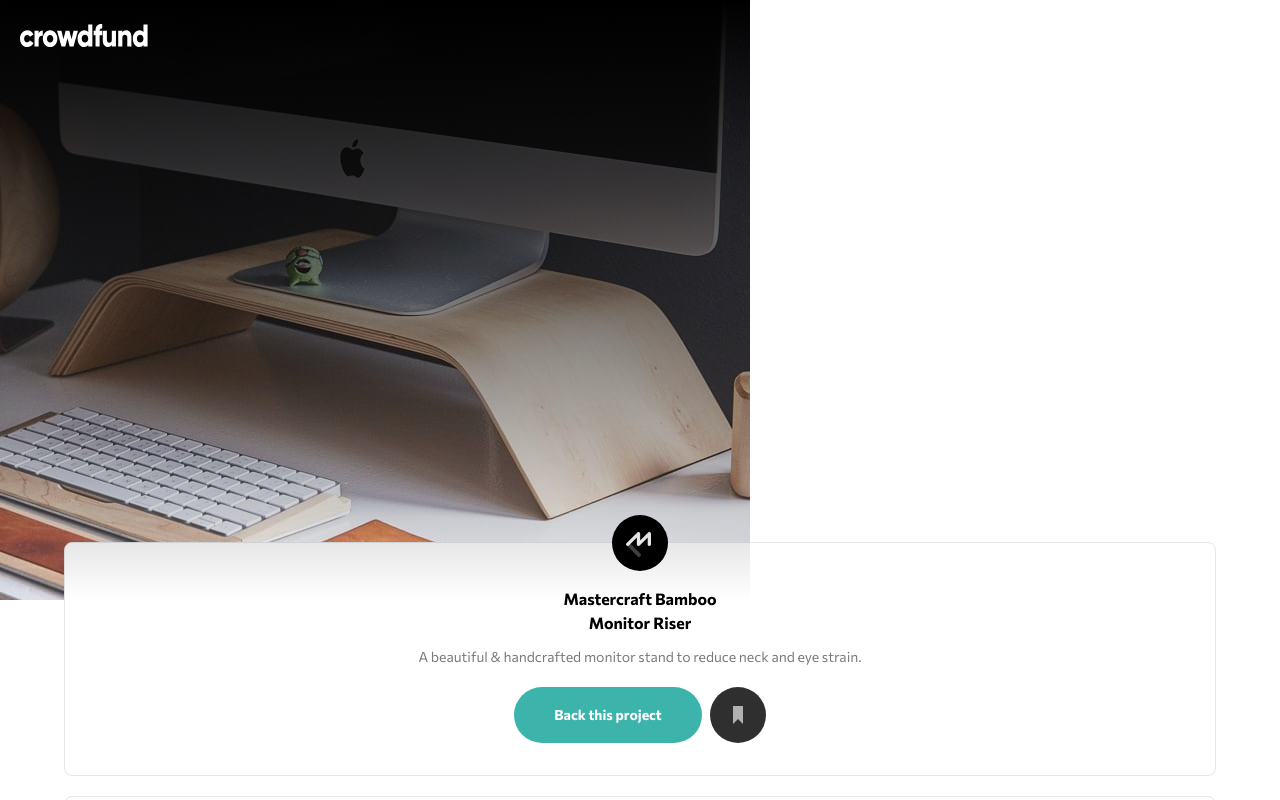
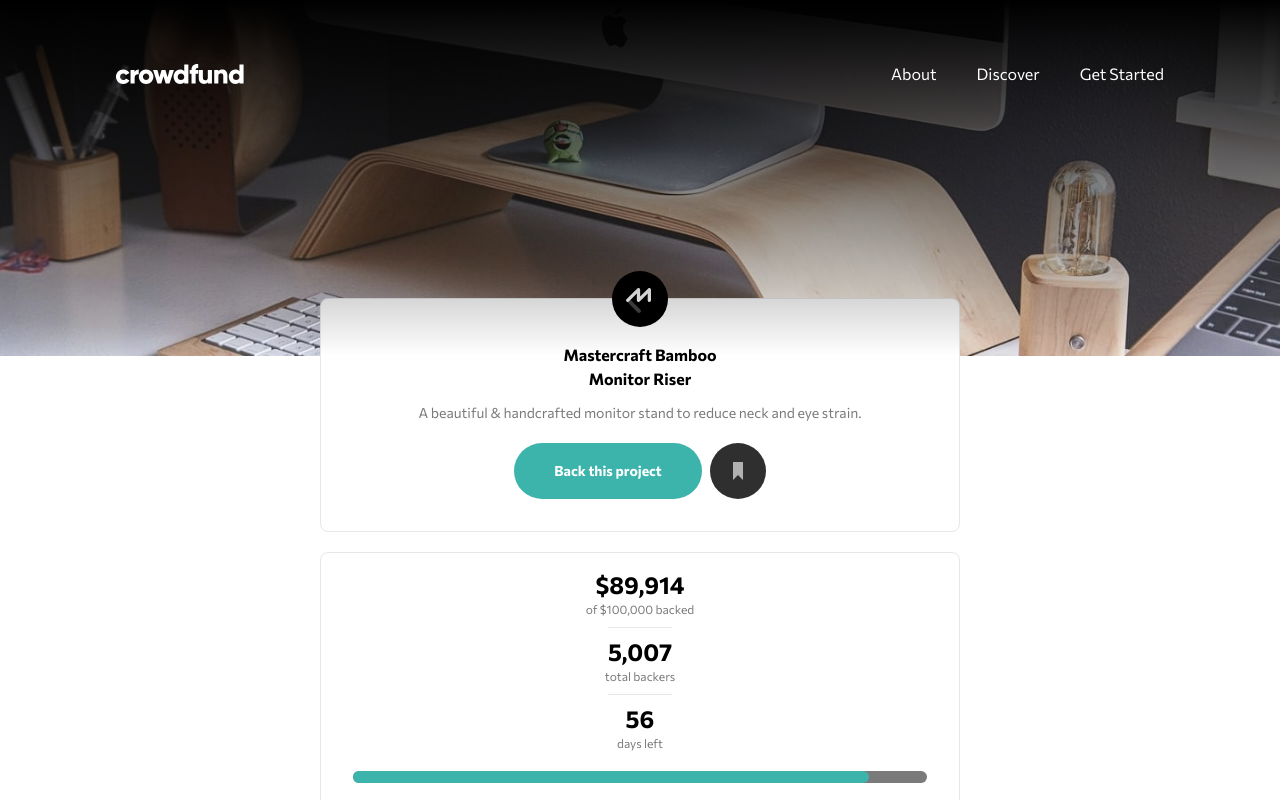
Before and after one commit to Julius-Sol/crowdfunding-product-page-main-react, a React (Vite) app: page / in a window 1280 px wide. Shown: the top 800 px of the page. Built offline with nearby package versions, Linux system fonts and the light colour scheme.

Commit message:
Add desktop design for base page

```diff
--- a/src/App.jsx
+++ b/src/App.jsx
@@ -2,6 +2,7 @@ import { useState } from 'react'
 import Navbar from './components/Navbar';
 import ProjectPage from './components/ProjectPage';
 import heroMobile from './assets/image-hero-mobile.jpg'
+import heroDesktop from './assets/image-hero-desktop.jpg'
 
 function App() {
 
@@ -9,7 +10,7 @@ function App() {
     <div className='absolute font-commissioner text-base -z-50'>
       <Navbar />
       <div className="inline-block bg-gradient-to-b from-black -z-10">
-        <img src={heroMobile} alt="mac desktop background image" className='relative -z-20' />
+        <img src={heroMobile} srcSet={`${heroMobile} 750w, ${heroDesktop} 1444w`} alt="mac desktop background image" className='relative -z-20 w-screen' />
       </div>
       <ProjectPage />
     </div>
--- a/src/components/Navbar.jsx
+++ b/src/components/Navbar.jsx
@@ -13,15 +13,15 @@ const openMenu = () => {
 console.log(openNavMenu)
 
   return (
-    <nav role="navigation" className='absolute flex flex-col'>
-      <div className='w-screen flex justify-between py-6 px-5'>
+    <nav role="navigation" className='absolute flex flex-col tablet:flex-row tablet:justify-between tablet:w-screen tablet:items-center tablet:px-24 tablet:py-10'>
+      <div className='tablet:w-auto w-screen flex justify-between py-6 px-5'>
         <img src={logo} alt="logo" />
-        {openNavMenu? <img src={hamburger} alt="menu icon" className='py-1' onClick={openMenu}/> : <img src={closeIcon} alt="Close Button" className='py-1' onClick={openMenu}/> }
+        {openNavMenu? <img src={hamburger} alt="menu icon" className='py-1 tablet:hidden ' onClick={openMenu}/> : <img src={closeIcon} alt="Close Button" className='py-1' onClick={openMenu}/> }
       </div>
-      <div className={openNavMenu? 'hidden': 'absolute flex flex-col self-center w-screen border-b-2.1 px-5 top-20'}>
-        <ul className='bg-white rounded-lg'>
-          <li className='border-b-[.12rem] py-5 px-5 '><a href="#">About</a></li>
-          <li className='border-b-[.12rem] py-5 px-5'><a href="#">Discover</a></li>
+      <div className={openNavMenu? 'hidden tablet:block ': 'absolute flex flex-col self-center w-screen border-b-2.1 px-5 top-20'}>
+        <ul className='bg-white rounded-lg tablet:bg-transparent tablet:text-white tablet:flex'>
+          <li className='border-b-[.12rem] py-5 px-5 tablet:border-b-[0]'><a href="#">About</a></li>
+          <li className='border-b-[.12rem] py-5 px-5 tablet:border-b-[0]'><a href="#">Discover</a></li>
           <li className='py-5 px-5'><a href="#">Get Started</a></li>
         </ul>
       </div>
--- a/src/components/ProjectPage.jsx
+++ b/src/components/ProjectPage.jsx
@@ -8,7 +8,7 @@ export default function ProjectPage() {
 const percentFinished = 89914 / 100000 * 100 + '%';
 
   return (
-    <main className = " relative -top-16 mx-auto my-0 w-[90%] -z-[5]">
+    <main className = " relative -top-16 mx-auto my-0 w-[90%] -z-[5] tablet:w-[50%]">
       <div className='flex flex-col bg-white items-center border-[.5px] rounded-lg text-center mb-5'>
         <img src={masterLogo} alt="mastercraft logo" className='relative -top-7 max-w-[56px]' />
         <p className='relative text-base font-bold -top-3'>Mastercraft Bamboo <br /> Monitor Riser</p>
--- a/tailwind.config.cjs
+++ b/tailwind.config.cjs
@@ -5,6 +5,9 @@ module.exports = {
     "./src/**/*.{js,ts,jsx,tsx}",
   ],
   theme: {
+    screens: {
+      'tablet': '750px',
+    },
     extend: {
       fontFamily: {
         'commissioner': ['Commissioner', 'sans-serif'],
```
Also changed, not shown: src/assets/image-hero-desktop.jpg (added).
